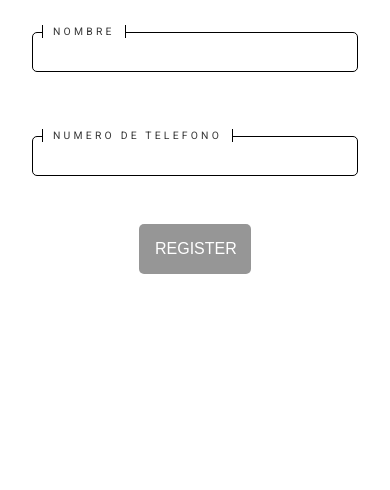
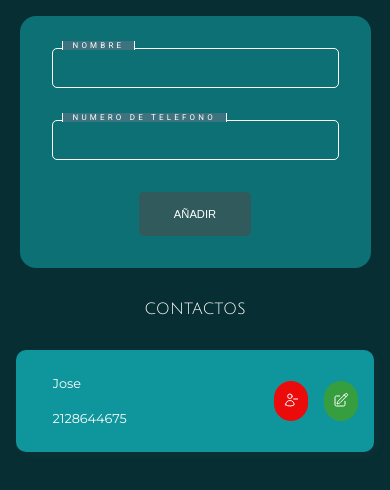
Before and after one commit to JoshuU1610/Contact-list, a plain HTML site: page index.html in a window 390 px wide. Drawn offline with Linux system fonts and the light colour scheme.

Commit message:
cambio en el diseño de mobile

```diff
--- a/eventos.js
+++ b/eventos.js
@@ -114,6 +114,7 @@ list.addEventListener('click', e => {
     if (e.target.closest('.edit-icon')) {
 
         const EditBtn = e.target.closest('.edit-icon');
+        const contInputs = e.target.closest('.edit-icon').parentElement.parentElement.children[0];
         const inputEditName = e.target.closest('.edit-icon').parentElement.parentElement.children[0].children[0];
         const inputEditNumber = e.target.closest('.edit-icon').parentElement.parentElement.children[0].children[1];
         let nameValidation = NAME_REGEX.test(inputEditName.value);
@@ -122,7 +123,7 @@ list.addEventListener('click', e => {
         if (inputEditName.hasAttribute('readonly')) {
 
             inputEditName.removeAttribute('readonly');
-
+            contInputs.setAttribute('style', 'gap: 1rem');
             inputEditName.addEventListener('input', e => {
 
                 nameValidation = NAME_REGEX.test(inputEditName.value);
@@ -146,6 +147,7 @@ list.addEventListener('click', e => {
             inputEditName.setAttribute('value', inputEditName.value);
             inputEditName.classList.remove('error');
             inputEditName.classList.remove('success');
+            contInputs.removeAttribute('style', 'gap: 1rem');
             localStorage.setItem('listContacts', list.innerHTML);
         }
 
@@ -153,6 +155,7 @@ list.addEventListener('click', e => {
         if (inputEditNumber.hasAttribute('readonly')) {
 
             inputEditNumber.removeAttribute('readonly');
+
             inputEditNumber.addEventListener('input', e => {
 
                 numberValidation = NUMBER_REGEX.test(inputEditNumber.value);
@@ -184,8 +187,8 @@ list.addEventListener('click', e => {
 
 
 // Evento donde llamamos los datos guardados en el localStorage a la pagina
-window.onload = () => {
+// window.onload = () => {
 
-    list.innerHTML = localStorage.getItem('listContacts');
+//     list.innerHTML = localStorage.getItem('listContacts');
 
-}
+// }
--- a/index.css
+++ b/index.css
@@ -20,28 +20,33 @@ body{
     font-family: 'Roboto', sans-serif;
     margin: 0;
     padding: 0;
+    background-color: #072E33;
 }
 
 #form{
     display: flex;
     flex-direction: column;
-    width: 100%;
+    width: 90%;
+    background-color: #0C7075;
+    margin: 1rem auto;
+    border-radius: 1rem;
+    padding: 1rem;
 }
 
 .input-container{
     justify-content: center;
     position: relative;
-    margin: 2rem;
+    margin: 1rem;
 }
 
 .input-container input{
     width: 100%;
     padding: 10px;
-    border: 1px solid rgb(0, 0, 0);
+    border: 1px solid white;
     background-color: #cacaca00;
     border-radius: 5px;
     /* outline: none; */
-    color: black;
+    color: white;
     font-size: 1rem;
     transition: 0.5s;
 }
@@ -51,7 +56,7 @@ body{
     left: 0;
     padding: 10px;
     pointer-events: none;
-    font-size: 1rem;
+    font-size: 0.2rem;
     color: #444444;
     text-transform: uppercase;
     transition: 0.5s;
@@ -59,20 +64,20 @@ body{
 
 .input-container input:valid ~ span,
 .input-container input:focus ~ span {
-    color: rgb(55, 55, 55);
+    color: white;
     transform: translate(10px) translateY(-7px);
     transition: 0.5s;
-    font-size: 0.65rem;
+    font-size: 0.5rem;
     padding: 0 10px;
-    background-color: white;
-    border-left: 1px solid rgb(0, 0, 0);
-    border-right: 1px solid rgb(0, 0, 0);
+    background-color: #3D737F;
+    border-left: 1px solid white;
+    border-right: 1px solid white;
     letter-spacing: 0.2rem;
 }
 
 .input-container input:valid,
 .input-container input:focus {
-    border: 1px solid rgb(0, 0, 0);
+    border: 1px solid white;
 }
 
 #form-btn:disabled{
@@ -83,7 +88,7 @@ body{
     text-transform: uppercase;
     color: white;
     border-radius: 5px;
-    font-size: 1rem;
+    font-size: 0.7rem;
     cursor: pointer;
     box-shadow: 0 0 10px rbga(0, 0, 0, 0.1);
     /* -webkit-transition-duration: 0.3s;
@@ -93,13 +98,13 @@ body{
 
 #form-btn{
     font-size: 10px;
-    background-color: #62a07b;
+    background-color: #519548;
     width: 7rem;
     padding: 1rem;
     text-transform: uppercase;
     color: white;
     border-radius: 5px;
-    font-size: 1rem;
+    font-size: 0.7rem;
     cursor: pointer;
     box-shadow: 0 0 10px rbga(0, 0, 0, 0.1);
     -webkit-transition-duration: 0.3s;
@@ -118,6 +123,8 @@ body{
     font-size: 0.7rem;
     padding: 0.1rem;
     text-transform: uppercase;
+    color: white;
+    transition: 500ms ease-in-out;
 }
 
 #list{
@@ -133,43 +140,46 @@ body{
 
 #list li {
     display: flex;
-    flex-direction: column;
     align-items: center;
     line-height: 1.5;
     text-align: center;
     border-radius: 10px 25px 0;
     border-radius: 10px;
-    background: #e1e3db;
-    padding: 26px;
-    box-shadow: 3px 3px 10px rgba(0,0,0,.05);
+    background: #0F969C;
+    padding: 1rem;
+    box-shadow: 3px 3px 10px rgba(143, 143, 143, 0.05);
     gap: 2rem;
     width: 100%;
     height: auto;
+
 }
 
 #list li input:read-only {
-    width: 60%;
+    width: 90%;
     text-align: justify;
     background-color: transparent;
-    color: black;
-    text-align: center;
+    color: white;
     justify-content: center;
-    padding: 1rem;
     cursor: auto;
     border: none;
-    font-size: 1.2rem;
+    font-size: 0.8rem;
+    font-family: 'Julius Sans One', sans-serif;
+    font-family: 'Montserrat', sans-serif;
 }
 
 #list li input {
-    width: 60%;
+    width: 90%;
     padding: 10px;
-    border: 1px solid rgb(0, 0, 0);
+    border: 1px solid white;
     background-color: #cacaca00;
     border-radius: 5px;
     /* outline: none; */
-    color: black;
+    color: white;
     transition: 0.5s;
-    font-size: 1.2rem;
+    font-size: 0.8rem;
+    font-family: 'Julius Sans One', sans-serif;
+    font-family: 'Montserrat', sans-serif;
+    transition: all 500ms ease;
 }
 
 .list-inputs{
@@ -177,42 +187,35 @@ body{
     justify-content: center;
     align-items: center;
     flex-direction: column;
-    width: 100%;
-    gap: 0.2rem;
-}
-
-.list-inputs input{
-    width: 60%;
+    width: 80%;
 }
 
 .list-buttons{
     display: flex;
     justify-content: center;
-    width: 100%;
-    gap: 2rem;
+    width: 30%;
+    height: 2.5rem;
+    gap: 1rem;
 }
 
 .delete-icon{
     color: white;
-    border: 1px solid red;
-    width: 30%;
-    height: 100%;
-    height: 4rem;
+    border: 1px solid #EC0B0B;
+    width: 50%;
     cursor: pointer;
     border-radius: 2rem;
     padding: 0.5rem;
-    background-color: red;
+    background-color: #EC0B0B;
 }
 
 .edit-icon{
-    width: 30%;
-    height: 4rem;
+    width: 50%;
     cursor: pointer;
     color: white;
-    border: 1px solid rgb(79, 173, 16);
+    border: 1px solid #379e3f;
     border-radius: 2rem;
     padding: 0.5rem;
-    background-color: rgb(79, 173, 16);
+    background-color: #379e3f;
 }
 
 .edit-icon:disabled{
@@ -225,8 +228,8 @@ body{
 }
 
 .svg{
-    width: 1.5rem;
-    height: 1.5rem;
+    width: 1rem;
+    height: 1rem;
     padding: 0;
     margin: 0;
 }
@@ -250,6 +253,18 @@ body{
 
 .hidden {
     display: none;
+}
+
+#main-title{
+    display: flex;
+    justify-content: center;
+    align-items: center;
+    width: 90%;
+    font-size: 1rem;
+    color: white;
+    text-transform: uppercase;
+    margin: 0 auto;
+    font-family: 'Julius Sans One', sans-serif;
 }
 
 @media (min-width: 768px){
--- a/index.html
+++ b/index.html
@@ -8,6 +8,12 @@
     <link rel="preconnect" href="https://fonts.googleapis.com">
     <link rel="preconnect" href="https://fonts.gstatic.com" crossorigin>
     <link href="https://fonts.googleapis.com/css2?family=Roboto&display=swap" rel="stylesheet">
+    <link rel="preconnect" href="https://fonts.googleapis.com">
+    <link rel="preconnect" href="https://fonts.gstatic.com" crossorigin>
+    <link href="https://fonts.googleapis.com/css2?family=Julius+Sans+One&display=swap" rel="stylesheet">
+    <link rel="preconnect" href="https://fonts.googleapis.com">
+    <link rel="preconnect" href="https://fonts.gstatic.com" crossorigin>
+    <link href="https://fonts.googleapis.com/css2?family=Julius+Sans+One&family=Montserrat&display=swap" rel="stylesheet">
 </head>
 <body>
     <form id="form">
@@ -22,10 +28,34 @@
             <p class="input-text-message">Numero Venezolano 212xxxxxxx</p>
         </div>
 
-        <button id="form-btn" disabled>Register</button>
+        <button id="form-btn" disabled>Añadir</button>
     </form>
+    <div id="main-title">
+        <p>contactos</p>
+    </div>
+    <ul id="list">
+        <li>
+            <div class="list-inputs">
+                <input type="text" value="Jose" autocomplete="off" readonly>
+                <input type="number" value="2128644675" autocomplete="off" readonly>
+            </div>
 
-    <ul id="list">
+            <div class="list-buttons">
+
+                <button class="delete-icon">
+                    <svg xmlns="http://www.w3.org/2000/svg" fill="none" viewBox="0 0 24 24" stroke-width="1.5" stroke="currentColor" class="svg">
+                        <path stroke-linecap="round" stroke-linejoin="round" d="M22 10.5h-6m-2.25-4.125a3.375 3.375 0 11-6.75 0 3.375 3.375 0 016.75 0zM4 19.235v-.11a6.375 6.375 0 0112.75 0v.109A12.318 12.318 0 0110.374 21c-2.331 0-4.512-.645-6.374-1.766z" />
+                    </svg>
+                </button>
+
+                <button class="edit-icon">
+                    <svg xmlns="http://www.w3.org/2000/svg" fill="none" viewBox="0 0 24 24" stroke-width="1.5" stroke="currentColor" class="svg">
+                        <path stroke-linecap="round" stroke-linejoin="round" d="M16.862 4.487l1.687-1.688a1.875 1.875 0 112.652 2.652L10.582 16.07a4.5 4.5 0 01-1.897 1.13L6 18l.8-2.685a4.5 4.5 0 011.13-1.897l8.932-8.931zm0 0L19.5 7.125M18 14v4.75A2.25 2.25 0 0115.75 21H5.25A2.25 2.25 0 013 18.75V8.25A2.25 2.25 0 015.25 6H10" />
+                    </svg>
+                </button>
+
+            </div>
+        </li>
     </ul>
     <script src="eventos.js"></script>
 </body>
```
